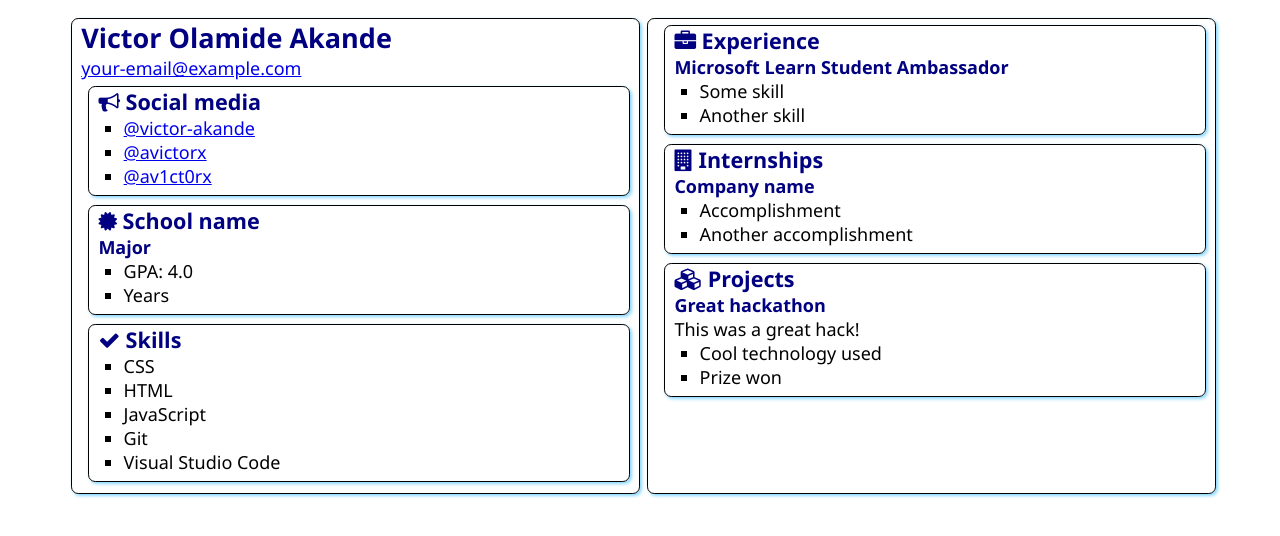
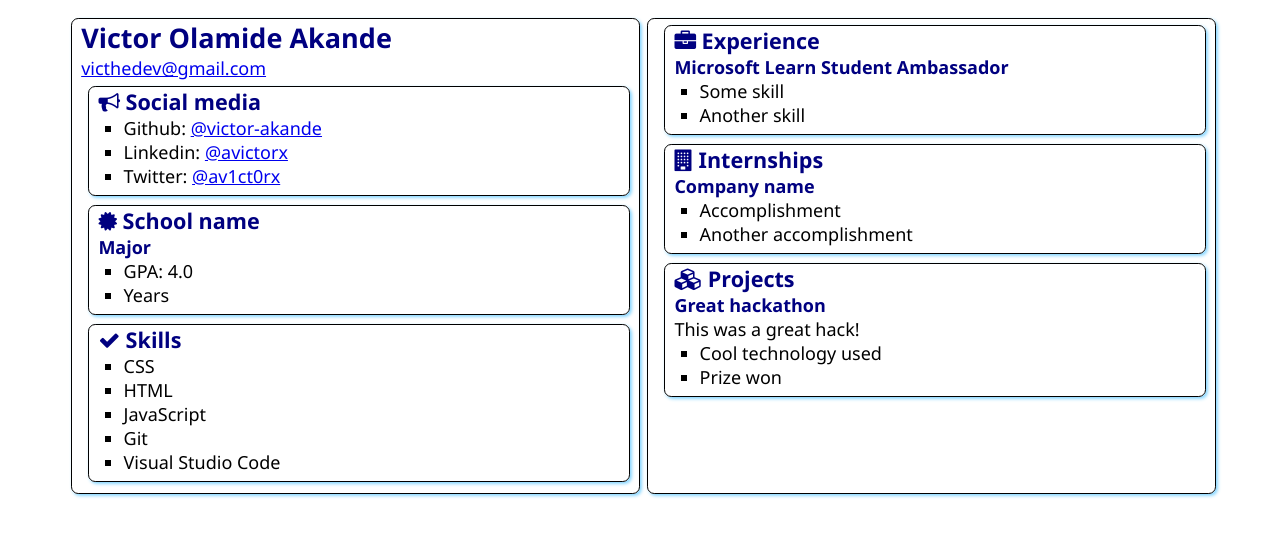
Before and after one commit to victor-akande/SATechnicalOnboarding, a plain HTML site: page src/index.html in a window 1280 px wide. Drawn offline with Linux system fonts and the light colour scheme.

Commit message:
updated my email

```diff
--- a/src/index.html
+++ b/src/index.html
@@ -13,7 +13,7 @@
     <main>
         <article class="box">
             <h1>Victor Olamide Akande</h1>
-            <div><a href="mailto:your.email@example.com">your-email@example.com</a></div>
+            <div><a href="mailto:victhedev@gmail.com">victhedev@gmail.com</a></div>
 
             <section class="box">
                 <h2>
@@ -21,9 +21,9 @@
                     Social media
                 </h2>
                 <ul>
-                    <li><a href="https://github.com/victor-akande">@victor-akande</a></li>
-                    <li><a href="https://linkedin.com/in/avictorx">@avictorx</a></li>
-                    <li><a href="https://twitter.com/av1ct0rx">@av1ct0rx</a></li>
+                    <li>Github: <a href="https://github.com/victor-akande">@victor-akande</a></li>
+                    <li>Linkedin: <a href="https://linkedin.com/in/avictorx">@avictorx</a></li>
+                    <li>Twitter: <a href="https://twitter.com/av1ct0rx">@av1ct0rx</a></li>
                 </ul>
             </section>
 
```
